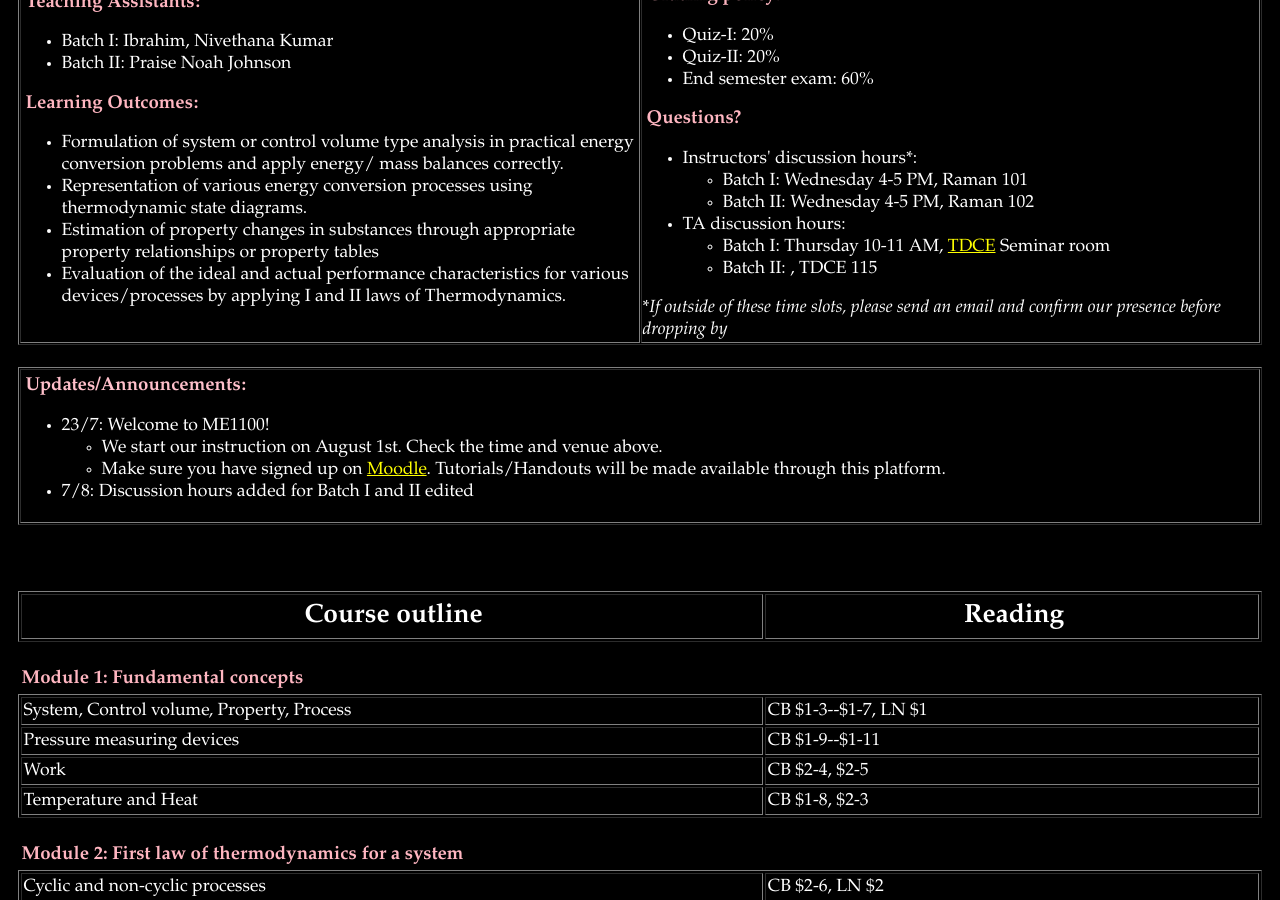
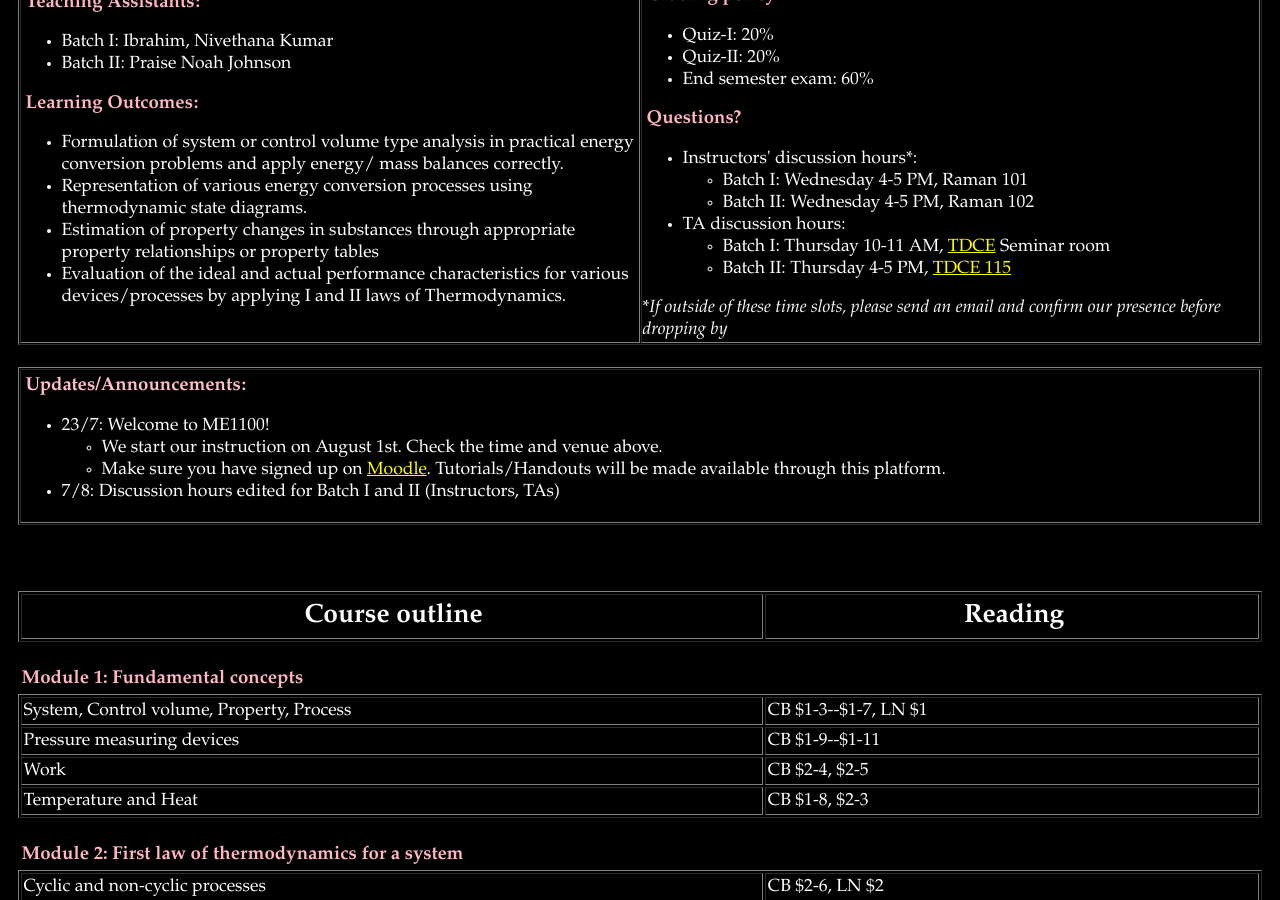
Before and after one commit to krithikasivaram/krithikasivaram.github.io, a Jekyll site: the page teaching/ME1100_Jul_Nov_2019.html, which Jekyll copies as it is, in a window 1280 px wide and 900 px high, scrolled down 712 px. Built offline with Jekyll 4.4.1, drawn with Linux system fonts in a browser that asks for light colours.

Commit message:
office hours

```diff
--- a/teaching/ME1100_Jul_Nov_2019.html
+++ b/teaching/ME1100_Jul_Nov_2019.html
@@ -172,7 +172,7 @@ Email: varuns@iitm.ac.in </li>
 		</ul></li>
 		<li> TA discussion hours:
 			<ul> <li> Batch I: Thursday 10-11 AM, <a href="https://goo.gl/maps/PqbdfLVkFJr" target="_blank"> TDCE</a> Seminar room</li>
-				<li> Batch II: , TDCE 115</li>   </li> </ul>
+				<li> Batch II: Thursday 4-5 PM, <a href="https://goo.gl/maps/PqbdfLVkFJr" target="_blank">TDCE 115</a></li>   </li> </ul>
 		</li></ul>
 	    *<i>If outside of these time slots, please send an email and confirm our presence before dropping by</i>
 </td>
@@ -190,7 +190,7 @@ Updates/Announcements:</font></h3>
 			<li>Make sure you have signed up on <a href="https://courses.iitm.ac.in">Moodle</a>. Tutorials/Handouts will be made available through this platform.
 		</ul>
 	</li>
-	<li> 7/8: Discussion hours added for Batch I and II edited </li>
+	<li> 7/8: Discussion hours edited for Batch I and II (Instructors, TAs) </li>
 </ul>
 </div>
 </td></tr>
```
